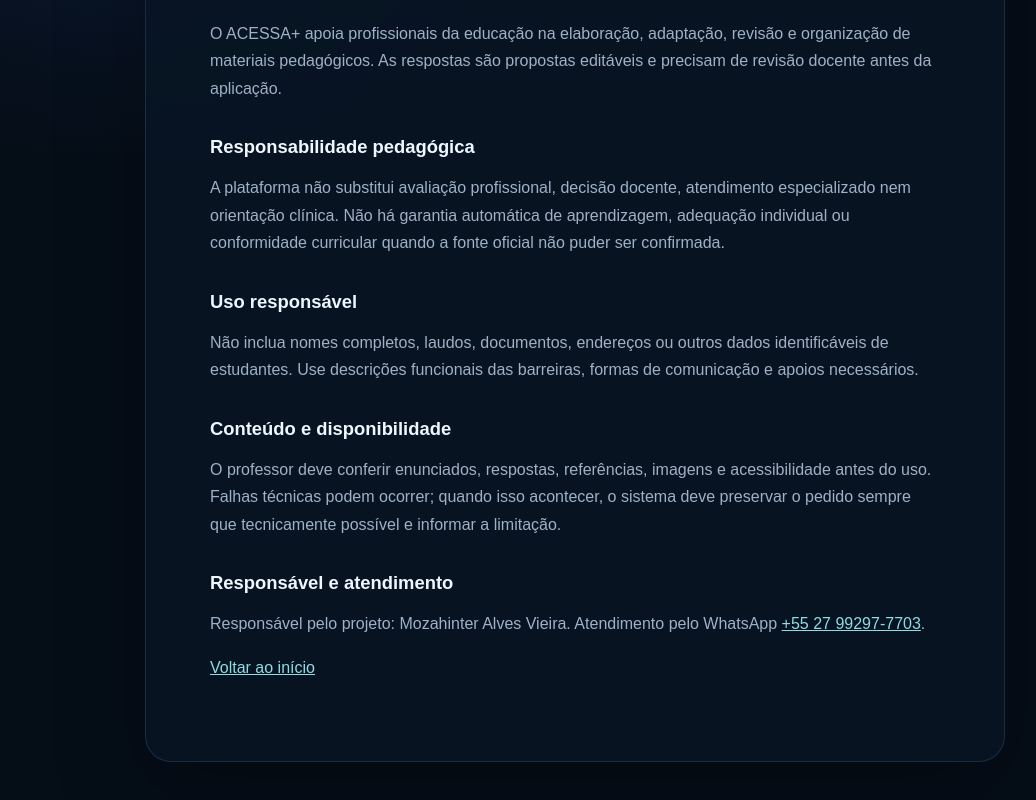
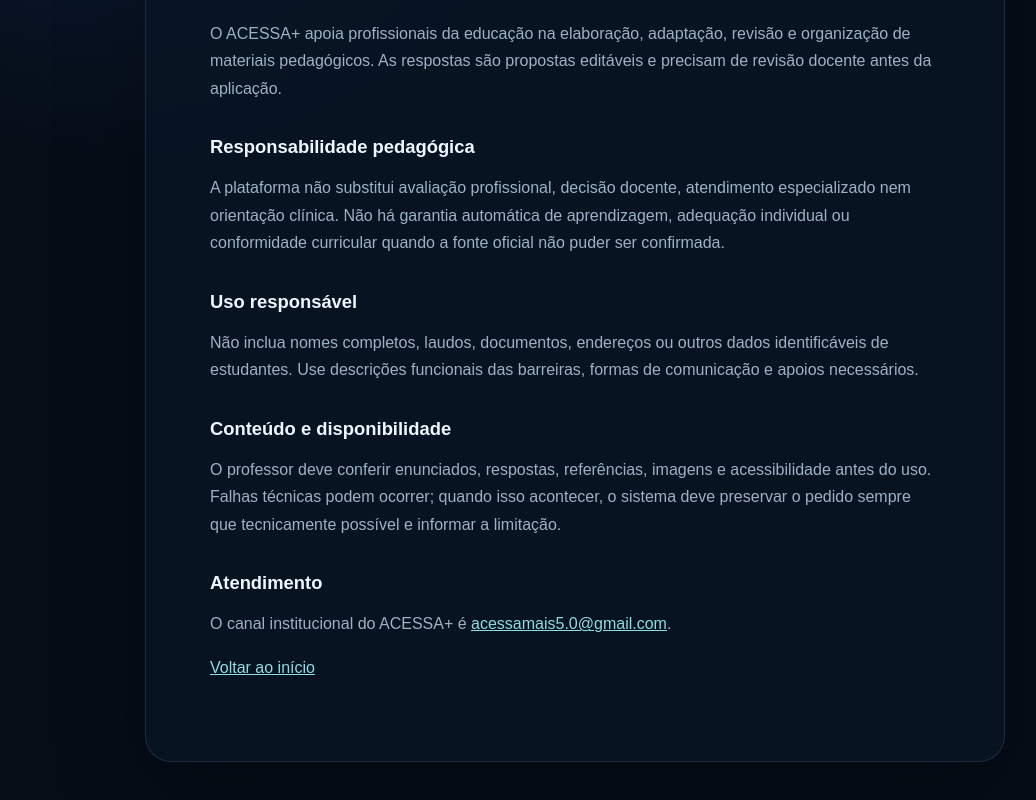
Before and after one commit to mozahintervieira/acessamais, a Next.js app in the folder apps/web/: page /termos in a window 1280 px wide. Shown: the part 358-1158 px from the top of the page, without its empty margins (65-1101 px from the left). Built offline with nearby package versions, Linux system fonts and the light colour scheme.

Commit message:
feat: reforça privacidade e identidade institucional

```diff
--- a/apps/web/src/app/termos/page.tsx
+++ b/apps/web/src/app/termos/page.tsx
@@ -14,8 +14,8 @@ export default function TermsPage(): React.ReactElement {
         <p>Não inclua nomes completos, laudos, documentos, endereços ou outros dados identificáveis de estudantes. Use descrições funcionais das barreiras, formas de comunicação e apoios necessários.</p>
         <h2>Conteúdo e disponibilidade</h2>
         <p>O professor deve conferir enunciados, respostas, referências, imagens e acessibilidade antes do uso. Falhas técnicas podem ocorrer; quando isso acontecer, o sistema deve preservar o pedido sempre que tecnicamente possível e informar a limitação.</p>
-        <h2>Responsável e atendimento</h2>
-        <p>Responsável pelo projeto: Mozahinter Alves Vieira. Atendimento pelo WhatsApp <a href="https://wa.me/5527992977703">+55 27 99297-7703</a>.</p>
+        <h2>Atendimento</h2>
+        <p>O canal institucional do ACESSA+ é <a href="mailto:acessamais5.0@gmail.com">acessamais5.0@gmail.com</a>.</p>
         <p><a href="/">Voltar ao início</a></p>
       </article>
     </main>
```
